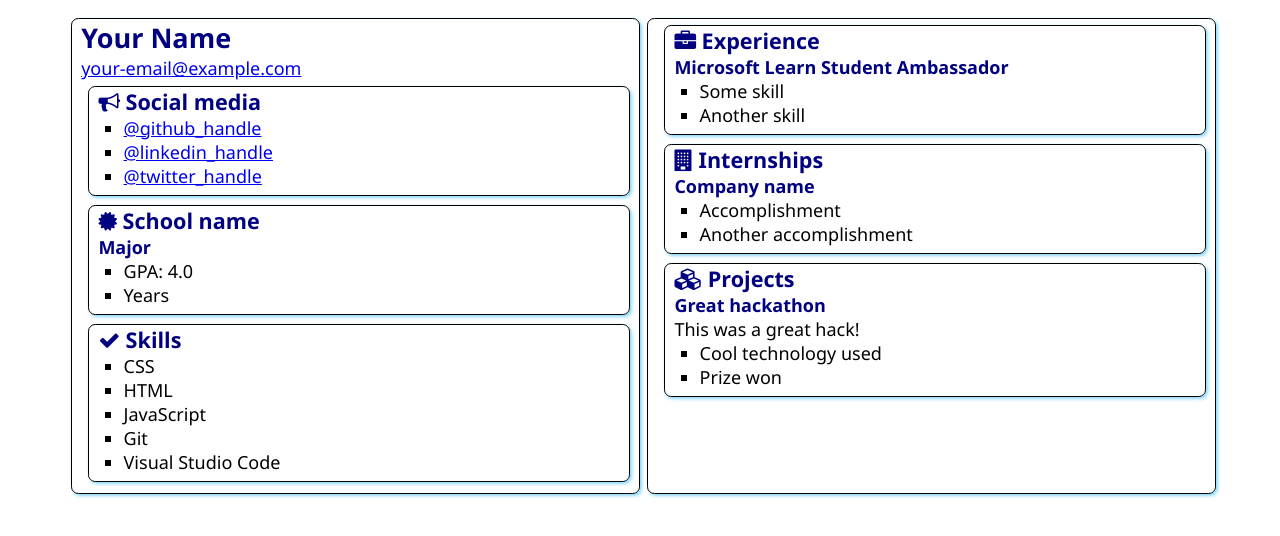
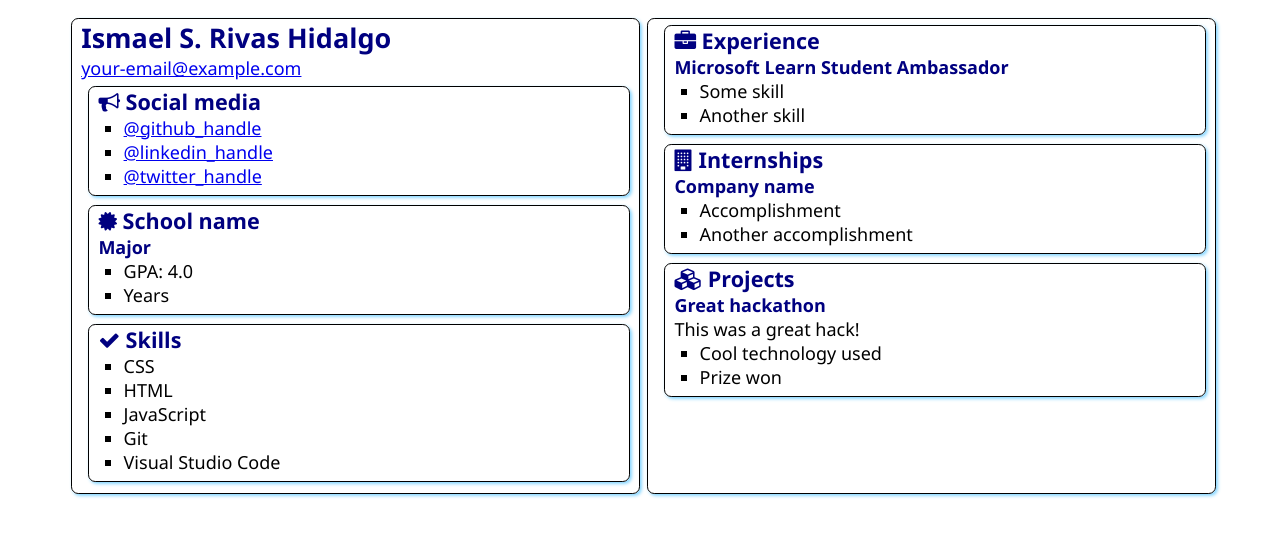
Before and after one commit to IsmaelRH1807/SATechnicalOnboarding, a plain HTML site: page src/index.html in a window 1280 px wide. Drawn offline with Linux system fonts and the light colour scheme.

Commit message:
Update -added name
First commit - Technical Onboarding

```diff
--- a/src/index.html
+++ b/src/index.html
@@ -12,7 +12,7 @@
 <body>
     <main>
         <article class="box">
-            <h1>Your Name</h1>
+            <h1>Ismael S. Rivas Hidalgo</h1>
             <div><a href="mailto:your.email@example.com">your-email@example.com</a></div>
 
             <section class="box">
```
